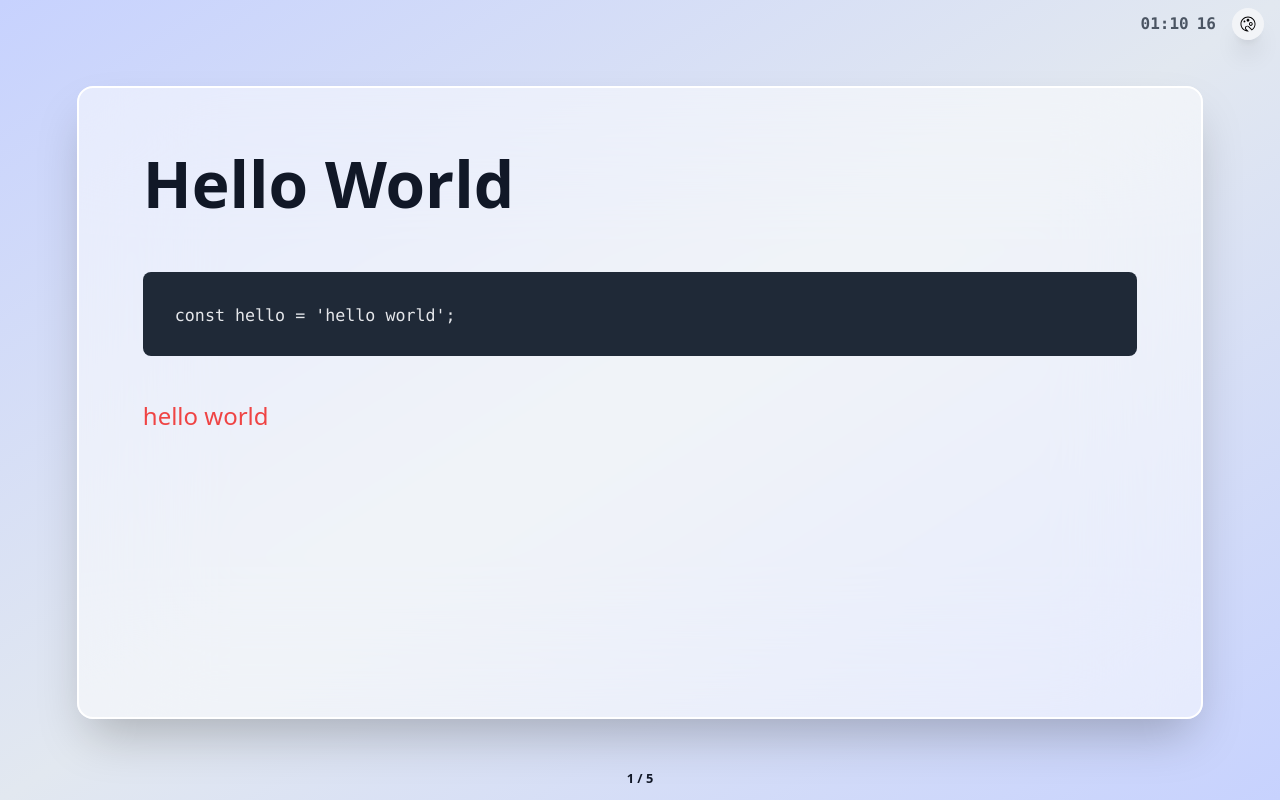
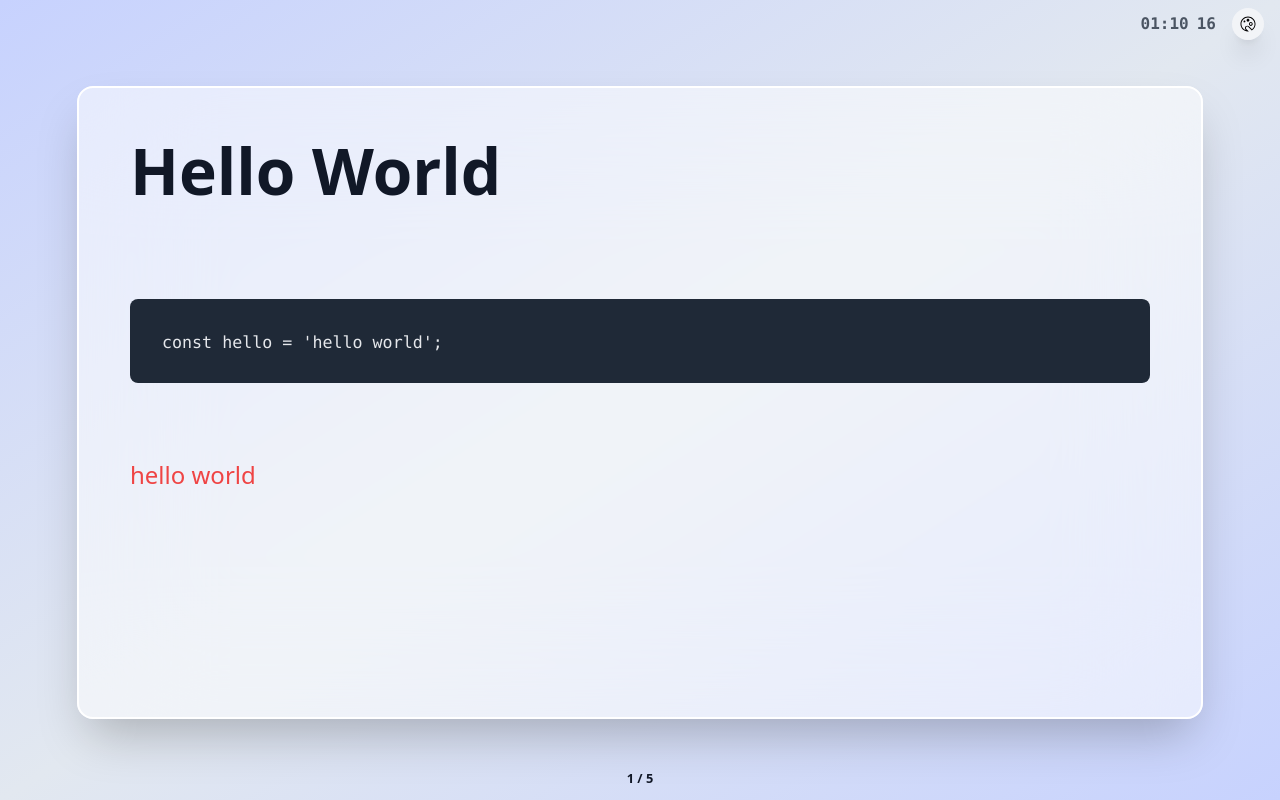
Before and after one commit to ryuji-1to/react-presentation, a React (Vite) app: page / in a window 1280 px wide. Built offline with nearby package versions, Linux system fonts and the light colour scheme.

Commit message:
💄 update

```diff
--- a/src/components/template/Slide.tsx
+++ b/src/components/template/Slide.tsx
@@ -48,8 +48,10 @@ export function Slide({
     <div
       {...rest}
       className={`${className} ${
-        prose ? 'prose prose-sm md:prose-lg lg:prose-xl xl:prose-2xl' : ''
-      } h-full w-full max-w-full`}>
+        prose
+          ? 'prose prose-sm sm:prose-md md:prose-lg lg:prose-xl xl:prose-2xl marker:text-black'
+          : ''
+      } flex flex-col h-full max-w-full`}>
       {children}
     </div>
   );
@@ -64,7 +66,7 @@ export function Slide({
 
   return (
     <div className="flex-1 mx-auto flex items-center">
-      <div className="w-[88vw] aspect-video p-16 bg-white/50 shadow-2xl rounded-2xl backdrop-blur-3xl border-2 border-white">
+      <div className="w-[88vw] aspect-video p-[4vw] bg-white/50 shadow-2xl rounded-2xl backdrop-blur-3xl border-2 border-white">
         {element}
       </div>
     </div>
```
